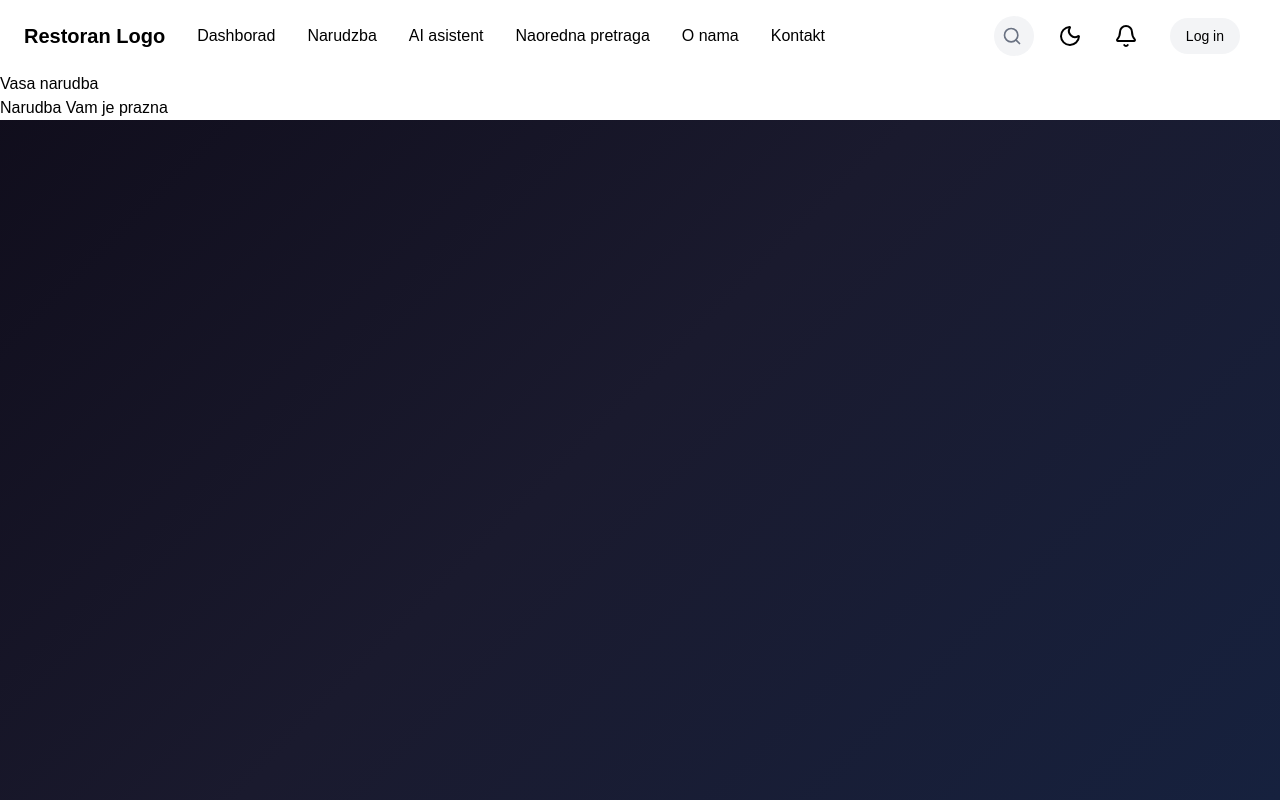
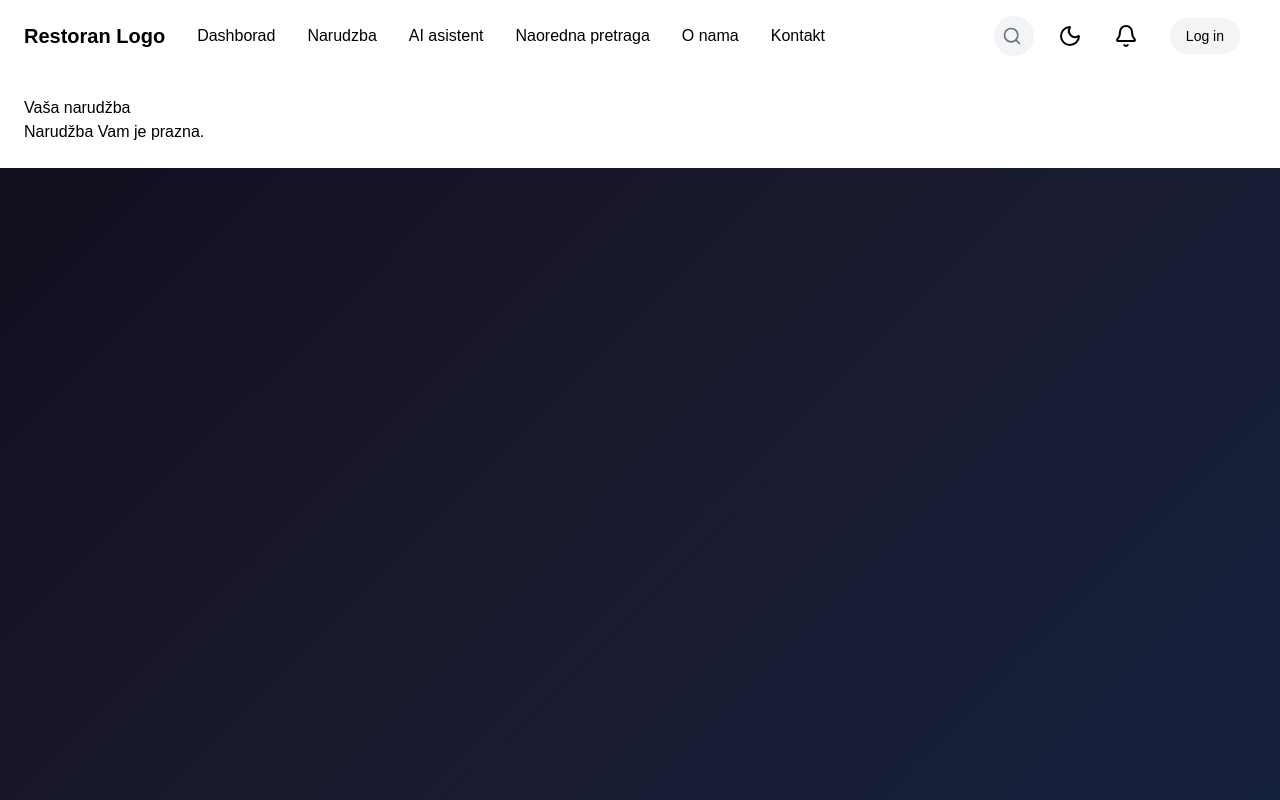
Before and after one commit to IgorStojic112/Restoran, a React (Vite) app in the folder frontend/: page /OrderPage in a window 1280 px wide. Built offline with nearby package versions, Linux system fonts and the light colour scheme; a web font is replaced by a local one.

Commit message:
dodan feedback za uspjesnu narudzbu

```diff
--- a/frontend/src/pages/OrderPage.tsx
+++ b/frontend/src/pages/OrderPage.tsx
@@ -1,78 +1,93 @@
+import { useState } from "react";
 import { useCart } from "../context/CartContext";
 import NavBar from "../components/NavBar";
 import { useAuth } from "../context/AuthContex";
 
+type OrderStatus = "idle" | "loading" | "success" | "error";
 
 function OrderPage() {
-
-    const {cart, removeFromCart, clearCart} = useCart();
+  const { cart, removeFromCart, clearCart } = useCart();
   const { user, token } = useAuth();
+  const [status, setStatus] = useState<OrderStatus>("idle");
+  const [errorMsg, setErrorMsg] = useState("");
 
   const total = cart.reduce(
-        (sum,item) => sum + Number(item.Price) * item.quantity, 0
+    (sum, item) => sum + Number(item.Price) * item.quantity, 0
   );
 
   const handleProceed = async () => {
+    setStatus("loading");
+    setErrorMsg("");
 
     const orderItems = cart.map(item => ({
       menu_item: item.id,
       quantity: item.quantity,
     }));
 
-        const response = await fetch("http://127.0.0.1:8000/api/orders/create",
-            {
+    try {
+      const response = await fetch("http://127.0.0.1:8000/api/orders/create", {
         method: "POST",
         headers: {
           "Content-Type": "application/json",
           "Authorization": `Token ${token}`,
         },
-                body: JSON.stringify({
-                    items: orderItems
-                })
-            }
-        );
+        body: JSON.stringify({ items: orderItems }),
+      });
 
       const data = await response.json();
 
-        if(!response.ok){
+      if (!response.ok) {
         throw new Error(data.error || "Failed to create order");
       }
+
       clearCart();
-        console.log("Order Created",data);
+      setStatus("success");
+    } catch (err) {
+      setStatus("error");
+      setErrorMsg(err instanceof Error ? err.message : "Something went wrong");
     }
+  };
 
   return (
-        <div >
-            <NavBar onSearch={null} user={user}></NavBar>
+    <div>
+      <NavBar onSearch={null} user={user} />
+      <div className="bg-white p-6">
+        <h1>Vaša narudžba</h1>
 
-            <div className="bg-white">
-                <h1>Vasa narudba</h1>
+        {status === "success" && (
+          <div className="mb-4 p-4 bg-green-100 text-green-800 rounded">
+            Narudžba je uspješno predana!
+          </div>
+        )}
+        {status === "error" && (
+          <div className="mb-4 p-4 bg-red-100 text-red-800 rounded">
+            {errorMsg}
+          </div>
+        )}
 
-                {cart.length === 0 ?(
-                    <p>Narudba Vam je prazna</p>
-                ): (
+        {cart.length === 0 ? (
+          <p>Narudžba Vam je prazna.</p>
+        ) : (
           <>
             {cart.map(item => (
               <div key={item.id}>
                 <h2>{item.Name}</h2>
-                                <p>Price: €{item.Price}</p>
-                                <p>Kolicina: {item.quantity}</p>
-                                <p>Toral: €{Number(item.Price) * item.quantity}</p>
-                                <button onClick={() => removeFromCart(item.id)}> Uklonite</button>
+                <p>Cijena: €{item.Price}</p>
+                <p>Količina: {item.quantity}</p>
+                <p>Ukupno: €{(Number(item.Price) * item.quantity).toFixed(2)}</p>
+                <button onClick={() => removeFromCart(item.id)}>Uklonite</button>
               </div>
             ))}
-
             <h2>Ukupni iznos: €{total.toFixed(2)}</h2>
-                        <button onClick={handleProceed}>Izvrstie narudzbu</button>
-                        <button onClick={clearCart}>Odkazite narudzbu</button>
+            <button onClick={handleProceed} disabled={status === "loading"}>
+              {status === "loading" ? "Šalje se..." : "Izvršite narudžbu"}
+            </button>
+            <button onClick={clearCart}>Otkažite narudžbu</button>
           </>
         )}
       </div>
     </div>
   );
-
-
 }
 
-
 export default OrderPage;
```
Lines whose indentation alone changed are shown as unchanged.
